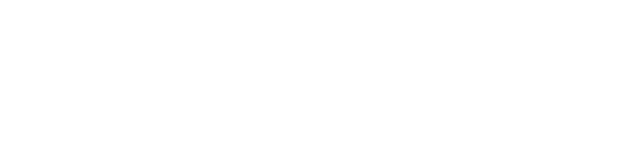
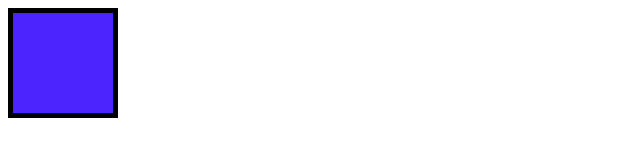
Before and after one commit to dhaniputraaa/UTS-PRAKTIKUM-WEB-PROGRAMMING-CONCEPT, a plain HTML site: page index.html in a window 1280 px wide. Shown: the whole page, without its empty margins (0-640 px from the left). Drawn offline with Linux system fonts and the light colour scheme.

Commit message:
membuat logo box

```diff
--- a/style.css
+++ b/style.css
@@ -1,4 +1,4 @@
-#kotak123{
+#logo_box{
     width: 100px;
     height: 100px;
     position: fixed;
```
